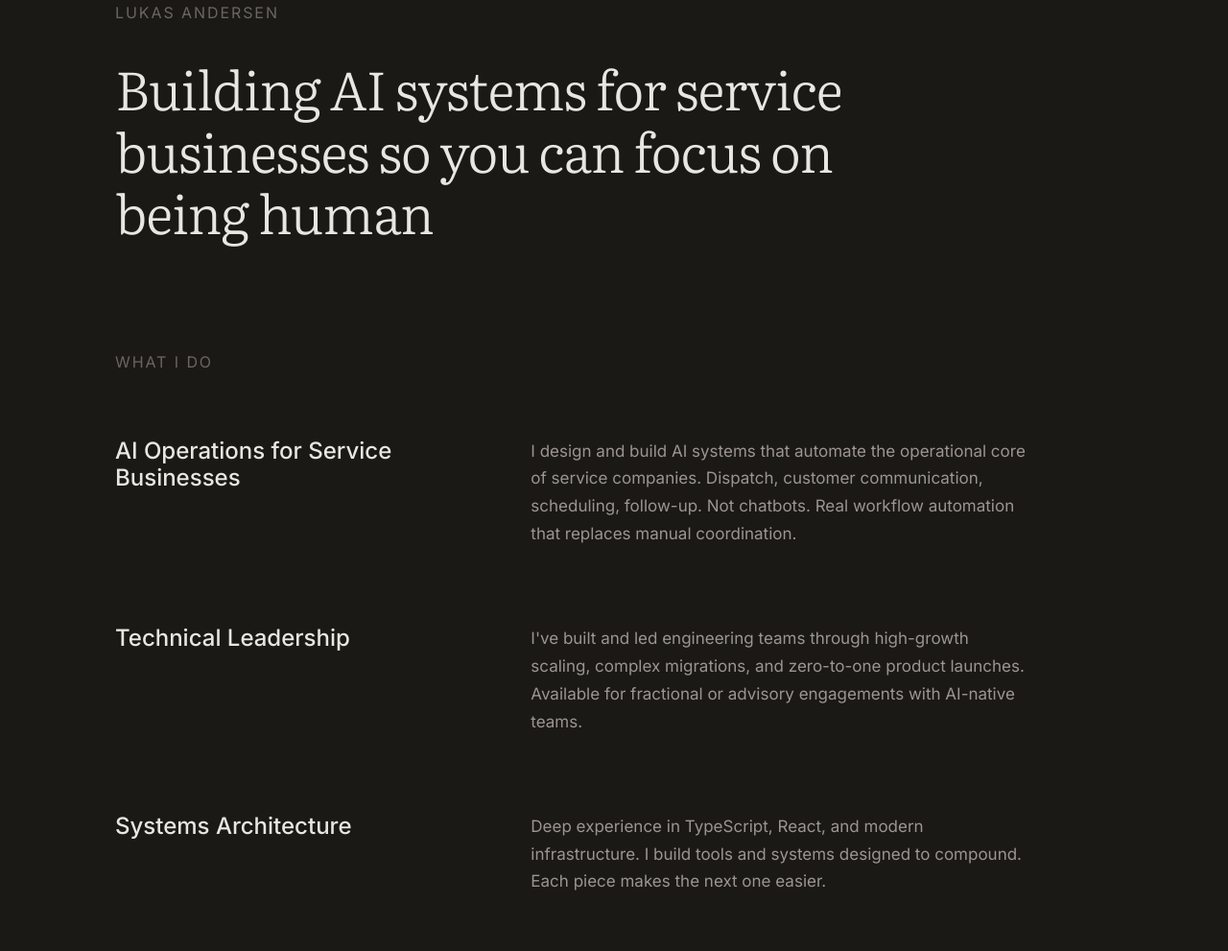
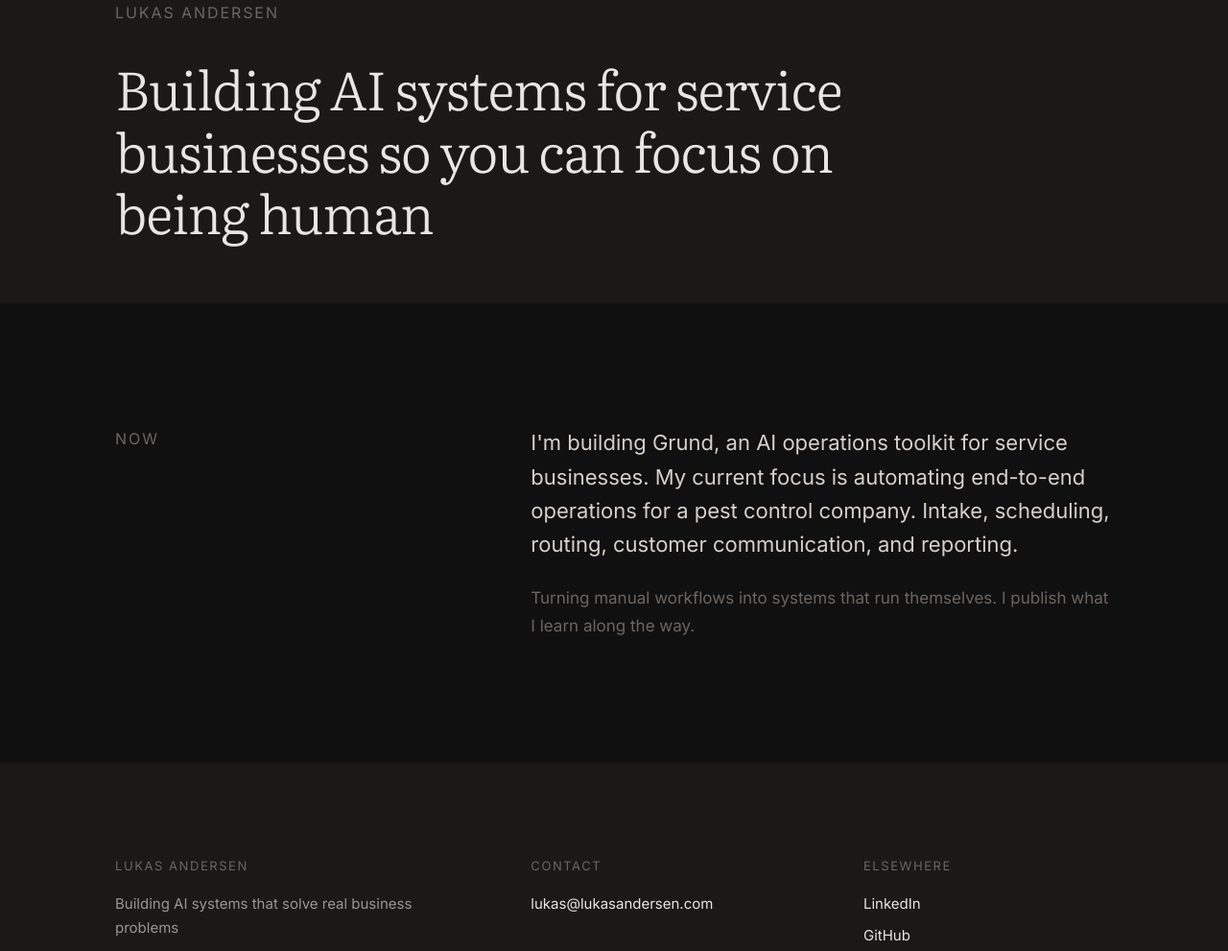
Before and after one commit to slate71/lukasandersen, an Astro site: page / in a window 1280 px wide. Shown: the top 991 px of the page at 96% size. Built offline with nearby package versions, Linux system fonts and the light colour scheme; Astro itself is replaced by a stand-in of ours.

Commit message:
chore: remove dist directory and cleanup base index

```diff
--- a/src/pages/index.astro
+++ b/src/pages/index.astro
@@ -17,68 +17,6 @@ import BaseLayout from "../layouts/BaseLayout.astro";
         </h1>
     </header>
 
-    <!-- <section class="py-12 md:py-16 px-6 md:px-12 lg:px-20 max-w-[1200px] mx-auto">
-    <div class="grid grid-cols-1 md:grid-cols-12">
-      <div class="md:col-span-7 lg:col-span-6">
-        <p class="text-text-secondary mb-6">I'm a senior full stack engineer and technical operator with 12+ years building complex software systems, including data visualization platforms, multi-tenant architecture, engineering teams from the ground up. I've led teams at companies scaling from early stage through acquisition.</p>
-        <p class="text-text-secondary">Now I work at the intersection of AI and operations, building automations that handle the coordination, scheduling, and communication work that keeps service businesses running.</p>
-      </div>
-    </div>
-  </section> -->
-
-    <section
-        class="pt-12 pb-24 md:pb-32 px-6 md:px-12 lg:px-20 max-w-300 mx-auto"
-    >
-        <h2
-            class="text-[16px] uppercase tracking-[0.12em] text-text-muted mb-16"
-        >
-            What I Do
-        </h2>
-
-        <div class="space-y-16 md:space-y-20">
-            <div class="grid grid-cols-1 md:grid-cols-12">
-                <h3
-                    class="text-[22px] md:text-[24px] font-medium leading-[1.2] text-text-primary md:col-span-4 mb-4 md:mb-0"
-                >
-                    AI Operations for Service Businesses
-                </h3>
-                <p class="text-text-secondary md:col-span-6 md:col-start-6">
-                    I design and build AI systems that automate the operational
-                    core of service companies. Dispatch, customer
-                    communication, scheduling, follow-up. Not chatbots. Real
-                    workflow automation that replaces manual coordination.
-                </p>
-            </div>
-
-            <div class="grid grid-cols-1 md:grid-cols-12">
-                <h3
-                    class="text-[22px] md:text-[24px] font-medium leading-[1.2] text-text-primary md:col-span-4 mb-4 md:mb-0"
-                >
-                    Technical Leadership
-                </h3>
-                <p class="text-text-secondary md:col-span-6 md:col-start-6">
-                    I've built and led engineering teams through high-growth
-                    scaling, complex migrations, and zero-to-one product
-                    launches. Available for fractional or advisory engagements
-                    with AI-native teams.
-                </p>
-            </div>
-
-            <div class="grid grid-cols-1 md:grid-cols-12">
-                <h3
-                    class="text-[22px] md:text-[24px] font-medium leading-[1.2] text-text-primary md:col-span-4 mb-4 md:mb-0"
-                >
-                    Systems Architecture
-                </h3>
-                <p class="text-text-secondary md:col-span-6 md:col-start-6">
-                    Deep experience in TypeScript, React, and modern
-                    infrastructure. I build tools and systems designed to
-                    compound. Each piece makes the next one easier.
-                </p>
-            </div>
-        </div>
-    </section>
-
     <section class="bg-bg-dark py-24 lg:py-32">
         <div class="px-6 md:px-12 lg:px-20 max-w-300 mx-auto">
             <div class="grid grid-cols-1 md:grid-cols-12">
@@ -91,10 +29,10 @@ import BaseLayout from "../layouts/BaseLayout.astro";
                     <p
                         class="text-[19px] md:text-[22px] leading-[1.6] text-text-on-dark mb-6"
                     >
-                        I'm building Grund, an AI operations toolkit for
-                        service businesses. My current focus is automating
-                        end-to-end operations for a pest control company.
-                        Intake, scheduling, routing, customer communication, and
+                        I'm building Grund, an AI operations toolkit for service
+                        businesses. My current focus is automating end-to-end
+                        operations for a pest control company. Intake,
+                        scheduling, routing, customer communication, and
                         reporting.
                     </p>
                     <p class="text-text-secondary-on-dark">
@@ -116,7 +54,7 @@ import BaseLayout from "../layouts/BaseLayout.astro";
                         Lukas Andersen
                     </p>
                     <p class="text-[15px] text-text-secondary">
-                        Technical Consultant
+                        Building AI systems that solve real business problems
                     </p>
                 </div>
                 <div class="md:col-span-3 md:col-start-6">
```
Also changed, not shown: 5 other files.
